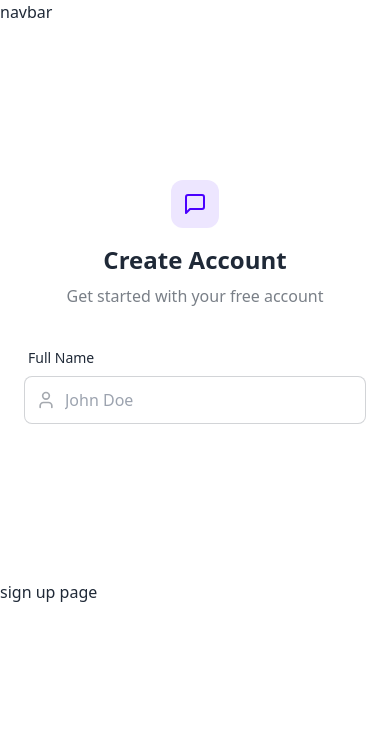
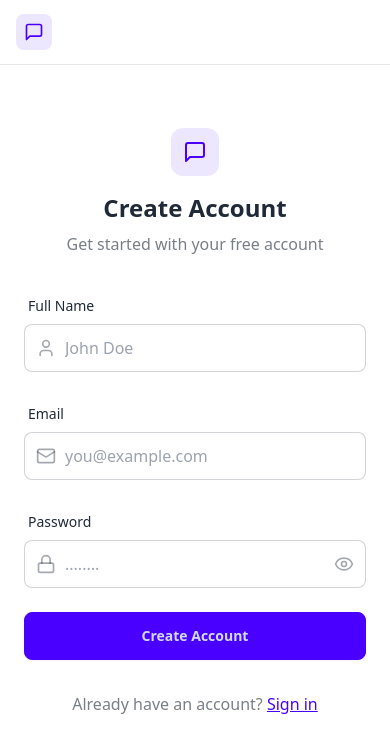
Before and after one commit to pranavvp-03/Chating, a React (Vite) app in the folder frontend/: page /signup in a window 390 px wide. Shown: the top 752 px of the page. Built offline with nearby package versions, Linux system fonts and the light colour scheme; no server answers.

Commit message:
right side image section

```diff
--- a/frontend/src/App.jsx
+++ b/frontend/src/App.jsx
@@ -9,6 +9,7 @@
 import { useAuthStore } from "./store/useAuthStore"
 import { useEffect } from "react"
 import { Loader} from "lucide-react"
+import { Toaster } from 'react-hot-toast'
 const App = () => {
   const {authUser,checkAuth,isCheckingAuth} = useAuthStore()
   useEffect(()=>{
@@ -26,12 +27,13 @@
 
      <Routes>
      <Route path="/signup" element = {!authUser ?<SignUpPage/> : <Navigate to = "/"/>} />
-       {/* <Route path="/" element = {authUser ?<HomePage/>: <Navigate to = "/login"/>} />
+       <Route path="/" element = {authUser ?<HomePage/>: <Navigate to = "/login"/>} />
        <Route path="/signup" element = {!authUser ?<SignUpPage/> : <Navigate to = "/"/>} />
        <Route path="/login" element = {!authUser ?<LoginPage/> : <Navigate to = "/"/>} />
        <Route path="/settings" element = {<SettingsPage/>} />
-       <Route path="/profile" element = {authUser?<ProfilePage/>:<Navigate to = "/login"/>} /> */}
+       <Route path="/profile" element = {authUser?<ProfilePage/>:<Navigate to = "/login"/>} />
      </Routes>
+     <Toaster/>
     </>
   )
 }
--- /dev/null
+++ b/frontend/src/components/AuthImagePattern.jsx
@@ -0,0 +1,22 @@
+export const AuthImagePattern = ({title, subtitle})=>{
+    return(
+        <div className="hidden lg:flex items-center justify-center bg-base-200 p-12">
+            <div className="max-w-md text-center">
+                <div className="grid grid-cols-3 gap-3 mb-8">
+                    {[...Array(9)].map((_,i)=>(
+                        <div
+                        key={i}
+                        className={`aspect-square rounded-2xl bg-primary/10 ${
+                            i % 2===0 ? "animate-pulse" : ""
+                        }`}
+                        />
+                    ))}
+                </div>
+                <h2 className="text-2xl font-bold mb-4">{title}</h2>
+                <p className="text-base-content/60">{subtitle}</p>
+
+            </div>
+
+        </div>
+    )
+}
--- a/frontend/src/components/Navbar.jsx
+++ b/frontend/src/components/Navbar.jsx
@@ -1,9 +1,28 @@
 import React from 'react'
+import { useAuthStore } from '../store/useAuthStore'
+import { Link, MessageSquare } from 'lucide-react';
+import { Link as RouterLink } from 'react-router-dom';
 
 function Navbar() {
+  const { logout, authUser} = useAuthStore();
   return (
     <div>
-      <h1>navbar</h1>
+     <header
+     className='bg-base-100 border-b border-base-300 fixed w-full top-0 z-40 backdrop-blur-lg bg-base-100/80'>
+      <div className='"continer mx-auto px-4 h-16'>
+        <div className='flex justify-between items-center h-full'>
+          <RouterLink to="/" className='flex items-center gap-2.5 hover:opacity-80 transition-all'>
+            <div className='w-9 h-9 rounded-lg bg-primary/10 flex items-center justify-center'>
+            <MessageSquare className='w-5 h-5 text-primary'/>
+
+            </div>
+          </RouterLink>
+
+        </div>
+
+      </div>
+
+     </header>
     </div>
   )
 }
--- a/frontend/src/pages/SignUpPage.jsx
+++ b/frontend/src/pages/SignUpPage.jsx
@@ -1,8 +1,10 @@
 import React, { useState } from 'react'
+import { Link as RouterLink } from 'react-router-dom';
 import { useAuthStore } from '../store/useAuthStore'
-import { MessageSquare } from 'lucide-react'
-import { User } from 'lucide-react'
-import axios from 'axios'
+import { EyeOff, Link, Loader2, Mail, MessageSquare } from 'lucide-react'
+import { User, Lock, Eye } from 'lucide-react'
+import { AuthImagePattern } from '../components/AuthImagePattern';
+import toast from 'react-hot-toast';
 
 
 const SignUpPage = () => {
@@ -14,9 +16,19 @@
   })
   const {signUp, isSigningUp} = useAuthStore()
   const validateForm = ()=>{
+    if(!formData.fullName.trim()) return toast.error("Full name is required")
+    if(!formData.email.trim()) return toast.error("Email is required")
+    if(!/\S+@\S+\.\S+/.test(formData.email)) return toast.error("Invalid email format")
+    if(!formData.password) return toast.error("Password is required")
+    if(formData.password.length < 6) return toast.error("Password must be at least 6 characters")
+
+    return true
   }
   const handleSubmit = (e)=>{
     e.preventDefault()
+
+    const success = validateForm()
+    if(success=== true) signUp(formData)
   }
   return (
     <div className='min-h-screen grid lg:grid-cols-2'>
@@ -51,16 +63,68 @@
                 />
 
               </div>
-
             </div>
 
+            <div className='form-control'>
+              <label className='label'>
+                <span className='label-text font font-medium'>Email</span>
+              </label>
+              <div className='relative'>
+                <div className='absolute inset-y-0 left-0 pl-3 flex items-center pointer-events-none'>
+                  <Mail className='size-5 text-base-content/40'/>
+                </div>
+                <input type="email" className={`input input-bordered w-full pl-10`} placeholder='you@example.com' value={formData.email} onChange={(e)=>setFormData({...formData, email: e.target.value})} />
+              </div>
+            </div>
+
+            <div className='form-control'>
+              <label className='label'>
+                <span className='label-text font-medium'>Password</span>
+              </label>
+              <div className='relative'>
+                <div className='absolute inset-y-0 left-0 pl-3 flex items-center pointer-events-none'>
+                  <Lock className='size-5 text-base-content/40'/>
+                </div>
+                <input type={showPasword?"text":"password"} className={`input input-bordered w-full pl-10`} placeholder='........' value={formData.password} onChange={(e)=>setFormData({...formData, password: e.target.value})}
+                />
+                <button type='button' className='absolute inset-y-0 right-0 pr-3 flex items-center' onClick={()=>setShowPassword(!showPasword)}
+                  >
+                    {showPasword ? (
+                      <EyeOff className='size-5 text-base-content/40'/>
+                    ) :(
+                      <Eye className='size-5 text-base-content/40'/>
+                    )}
+                  </button>
+              </div>
+            </div>
+
+            <button type='submit' className='btn btn-primary w-full' disabled={isSigningUp}>
+              {isSigningUp ? (
+                <>
+                  <Loader2 className='size-5 animate-spin'/>
+                  Signing up...
+                </>
+              ) : (
+                "Create Account"
+              )}
+            </button>
+
           </form>
+
+          <div className='text-center'>
+            <p className='text-base-content/60'>Already have an account?{" "}
+            <RouterLink to="/login" className='link link-primary'>Sign in</RouterLink>
+            </p>
+          </div>
 
         </div>
 
       </div>
 
-      <h1>sign up page</h1>
+     <AuthImagePattern  tittle= "Join our community"
+        subtitle="connect with friends, share moments, and stay in touch with your loved ones.."/>
+
+
     </div>
   )
 }
--- a/frontend/src/store/useAuthStore.js
+++ b/frontend/src/store/useAuthStore.js
@@ -1,3 +1,4 @@
+import toast from 'react-hot-toast';
 import { axiosInstance } from '../lib/axios'
 import {create} from 'zustand';
 
@@ -27,10 +28,24 @@
         try {
             const response = await axiosInstance.post('/auth/signup', data);
             set({ authUser: response.data });
+            toast.success("Account created successfully")
+
         } catch (error) {
+            toast.error(error.response.data.message)
             console.log('Error in sign-up:', error.message);
         } finally {
             set({ isSigningUp: false });
+        }
+    },
+
+    logout: async () =>{
+        try {
+           await axiosInstance.post('/auth/logout');
+           set({authUser: null})
+           toast.success("Logout successfully")
+        } catch (error) {
+            toast.error(error.response.data.message)
+
         }
     },
 
```
Also changed, not shown: 1 other file (tests, documents, lock files or other folders).
